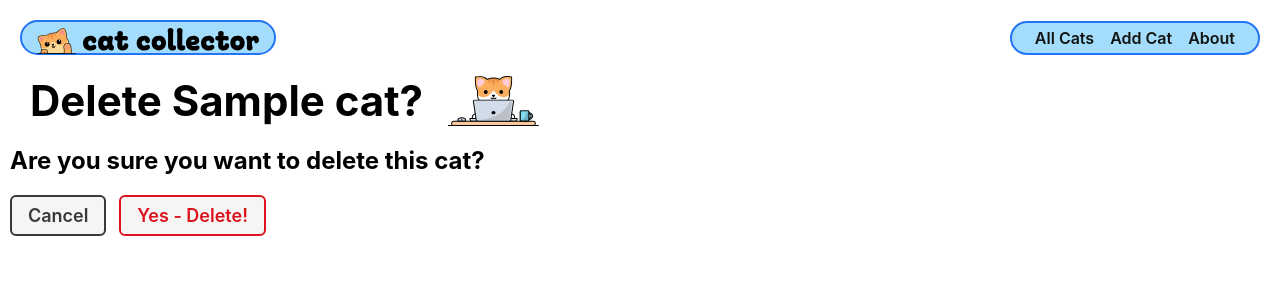
After one commit to galichinsky/catcollector, a Django app: page /cats/1/delete/ in a window 1280 px wide. The commit adds this page. Shown: the top 300 px of the page. Run offline with Django 5.2, Linux system fonts and the light colour scheme; tables that the repository leaves empty hold one stand-in row (values such as "Sample post").

Commit message:
add edit and delete functionality

```diff
--- a/main_app/templates/cats/index.html
+++ b/main_app/templates/cats/index.html
@@ -3,7 +3,7 @@
 {% endblock %} {% block content %}
 
 <section class="page-header">
-  <h1>Cat List</h1>
+  <h1>Kitties</h1>
   <img src="{% static 'images/cool-cat.svg' %}" alt="A cool cat" />
   <img src="{% static 'images/happy-cat.svg' %}" alt="A happy cat" />
   <img src="{% static 'images/teacup-cat.svg' %}" alt="A cat in a teacup" />
--- /dev/null
+++ b/main_app/templates/main_app/cat_confirm_delete.html
@@ -0,0 +1,18 @@
+{% extends 'base.html' %}
+{% load static %}
+{% block content %}
+
+<div class="page-header">
+  <h1>Delete {{object.name}}?</h1>
+  <img src="{% static 'images/nerd-cat.svg' %}" alt="A cat using a computer" />
+</div>
+
+<h2>Are you sure you want to delete this cat?</h2>
+
+<form action="" method="post" class="form">
+  {% csrf_token %}
+  <a href="{% url 'cat-detail' cat.id %}" class="btn secondary">Cancel</a>
+  <button type="submit" class="btn danger">Yes - Delete!</button>
+</form>
+
+{% endblock %}
--- a/main_app/urls.py
+++ b/main_app/urls.py
@@ -7,4 +7,6 @@ urlpatterns = [
   path('cats/', views.cat_index, name='cat-index'),
   path('cats/<int:cat_id>/', views.cat_detail, name='cat-detail'),
   path('cats/create/', views.CatCreate.as_view(), name='cat-create'),
+  path('cats/<int:pk>/update/', views.CatUpdate.as_view(), name='cat-update'),
+  path('cats/<int:pk>/delete/', views.CatDelete.as_view(), name='cat-delete'),
 ]
--- a/main_app/views.py
+++ b/main_app/views.py
@@ -1,5 +1,5 @@
 from django.shortcuts import render
-from django.views.generic.edit import CreateView
+from django.views.generic.edit import CreateView, UpdateView, DeleteView
 from .models import Cat
 
 # Create your views here.
@@ -21,3 +21,11 @@ class CatCreate(CreateView):
   model = Cat
   fields = '__all__'
   # success_url = '/cats/{id}' # Redirect to the detail page for the cat that was just created
+
+class CatUpdate(UpdateView):
+  model = Cat
+  fields = ['breed', 'description', 'age']
+
+class CatDelete(DeleteView):
+  model = Cat
+  success_url = '/cats/' # Redirect to the index page for cats after a cat is deleted
```
Also changed, not shown: main_app/templates/cats/detail.html (+9 -7 lines), main_app/templates/main_app/cat_form.html (+6 -1 lines).
